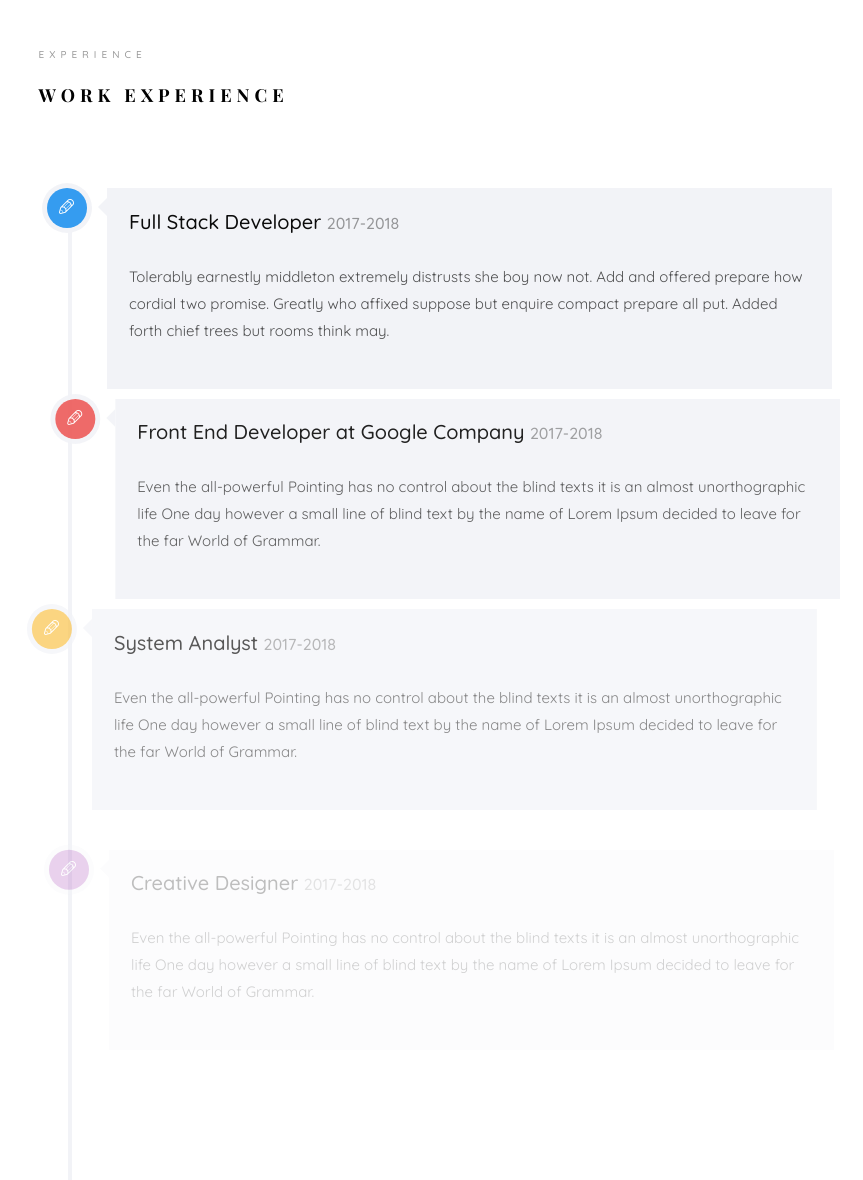
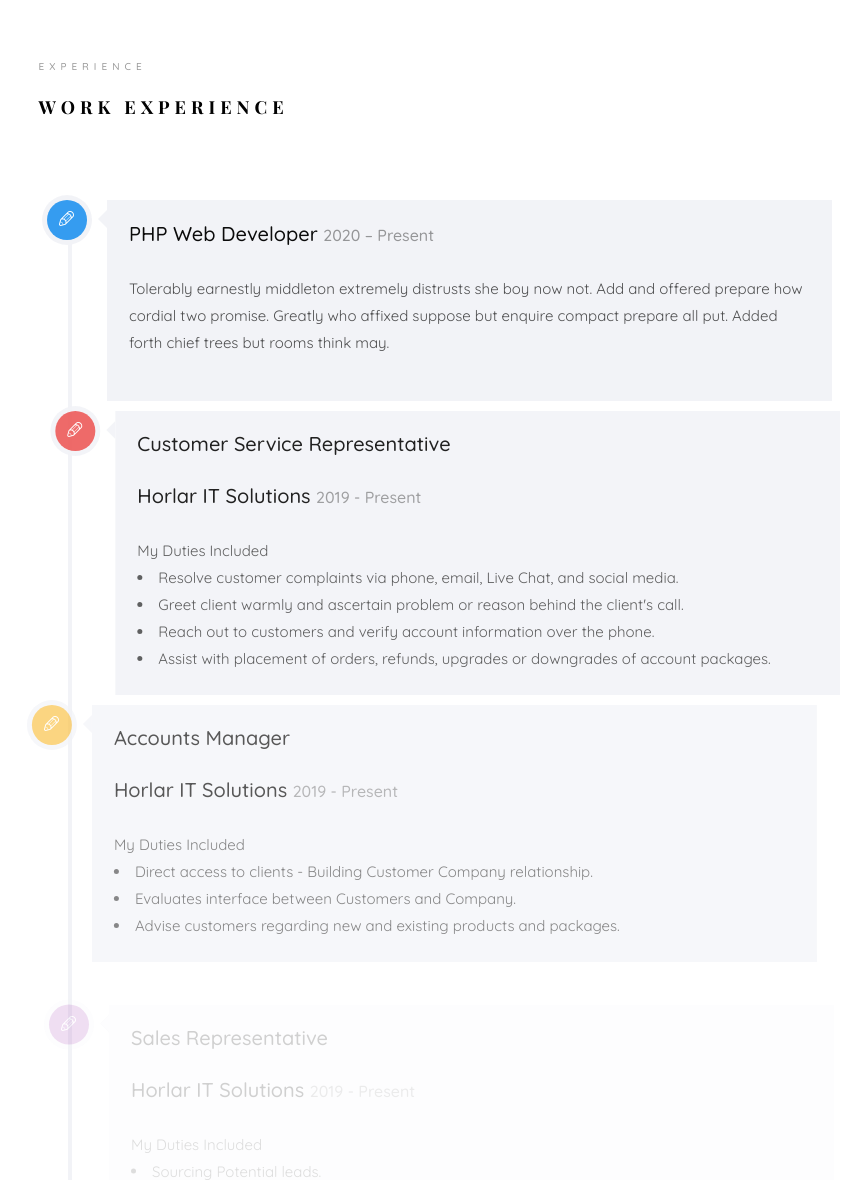
Before and after one commit to samuelakason/folio, a PHP site: page / in a window 1280 px wide. Shown: the part 5320-6500 px from the top of the page, without its empty margins (354-1217 px from the left). Run offline with PHP 8.4, Linux system fonts and the light colour scheme; some libraries are stand-ins or nearby versions; some web fonts are replaced.

Commit message:
Update index.php

```diff
--- a/index.php
+++ b/index.php
@@ -62,7 +62,7 @@
 		<a href="#" class="js-colorlib-nav-toggle colorlib-nav-toggle" data-toggle="collapse" data-target="#navbar" aria-expanded="false" aria-controls="navbar"><i></i></a>
 		<aside id="colorlib-aside" role="complementary" class="border js-fullheight">
 			<div class="text-center">
-				<div class="author-img" style="background-image: url(images/bg.jpg);"></div>
+				<div class="author-img" style="background-image: url(https://icon-library.com/images/icon-developer/icon-developer-5.jpg);"></div>
 				<h1 id="colorlib-logo"><a href="index.php">Samuel Akason</a></h1>
 				<span class="position"><a >Web </a>Developer</span>
 			</div>
@@ -128,7 +128,7 @@
 							<div class="row row-bottom-padded-sm animate-box" data-animate-effect="fadeInLeft">
 								<div class="col-md-12">
 									<div class="about-desc">
-										<span class="heading-meta">About Me</span>
+										<span class="heading-meta"><h5>About Me</h5></span>
 										<p><strong>Hi I'm Samuel Akason, </strong>A Web Developer From Abuja And I am Passionate About Everything Tech As Well As Making Web Applications Come to Life One Line of Code at a Time.</p>
 										<p>I Am Focused on PHP Web Projects as Well as Flutter Projects for Mobile Apps.</p>
 										<p>When I Am Not Programming, I Am Likely Seeing a Really Good Animated Movie or Playing a Mobile Video Game</p>
@@ -500,11 +500,11 @@
 									    </div>
 									    <div id="collapseTwo" class="panel-collapse collapse" role="tabpanel" aria-labelledby="headingTwo">
 									        <div class="panel-body">
-									            <p>Far far away, behind the word <strong>mountains</strong>, far from the countries Vokalia and Consonantia, there live the blind texts. Separated they live in Bookmarksgrove right at the coast of the Semantics, a large language ocean.</p>
+									            <!-- <p>Far far away, behind the word <strong>mountains</strong>, far from the countries Vokalia and Consonantia, there live the blind texts. Separated they live in Bookmarksgrove right at the coast of the Semantics, a large language ocean.</p>
 													<ul>
 														<li>Separated they live in Bookmarksgrove right</li>
 														<li>Separated they live in Bookmarksgrove right</li>
-													</ul>
+													</ul> -->
 									        </div>
 									    </div>
 									</div>
@@ -576,7 +576,7 @@
 					               </div>
 
 					               <div class="timeline-label">
-					                  <h2><a href="#">Full Stack Developer</a> <span>2017-2018</span></h2>
+					                  <h2><a href="#">PHP Web Developer</a> <span>2020 – Present</span></h2>
 					                  <p>Tolerably earnestly middleton extremely distrusts she boy now not. Add and offered prepare how cordial two promise. Greatly who affixed suppose but enquire compact prepare all put. Added forth chief trees but rooms think may.</p>
 					               </div>
 					            </div>
@@ -589,8 +589,14 @@
 					                  <i class="icon-pen2"></i>
 					               </div>
 					               <div class="timeline-label">
-					               	<h2><a href="#">Front End Developer at Google Company</a> <span>2017-2018</span></h2>
-					                  <p>Even the all-powerful Pointing has no control about the blind texts it is an almost unorthographic life One day however a small line of blind text by the name of Lorem Ipsum decided to leave for the far World of Grammar.</p>
+					               	<h2><a href="#">Customer Service Representative</a> </h2>
+									   <h2><a href="#">Horlar IT Solutions</a> <span>2019 - Present</span></h2>
+
+									   My Duties Included
+									   	<li>Resolve customer complaints via phone, email, Live Chat, and social media.</li>
+										<li>Greet client warmly and ascertain problem or reason behind the client's call.</li>
+										<li>Reach out to customers and verify account information over the phone.</li>
+										<li>Assist with placement of orders, refunds, upgrades or downgrades of account packages.</li>
 					               </div>
 					            </div>
 					         </article>
@@ -601,8 +607,13 @@
 					                  <i class="icon-pen2"></i>
 					               </div>
 					               <div class="timeline-label">
-					               	<h2><a href="#">System Analyst</a> <span>2017-2018</span></h2>
-					                  <p>Even the all-powerful Pointing has no control about the blind texts it is an almost unorthographic life One day however a small line of blind text by the name of Lorem Ipsum decided to leave for the far World of Grammar.</p>
+								   <h2><a href="#">Accounts Manager</a> </h2>
+									   <h2><a href="#">Horlar IT Solutions</a> <span>2019 - Present</span></h2>
+
+									   My Duties Included
+									   	<li>Direct access to clients - Building Customer Company relationship.</li>
+										<li>Evaluates interface between Customers and Company.</li>
+										<li>Advise customers regarding new and existing products and packages.</li>
 					               </div>
 					            </div>
 					         </article>
@@ -613,8 +624,14 @@
 					                  <i class="icon-pen2"></i>
 					               </div>
 					               <div class="timeline-label">
-					               	<h2><a href="#">Creative Designer</a> <span>2017-2018</span></h2>
-					                  <p>Even the all-powerful Pointing has no control about the blind texts it is an almost unorthographic life One day however a small line of blind text by the name of Lorem Ipsum decided to leave for the far World of Grammar.</p>
+								   <h2><a href="#">Sales Representative</a> </h2>
+									   <h2><a href="#">Horlar IT Solutions</a> <span>2019 - Present</span></h2>
+
+									   My Duties Included
+									   	<li>Sourcing Potential leads.</li>
+										<li>Lead Generation and conversion.</li>
+										<li>Provide customers with detailed information about products.</li>
+										<li>Prepared detailed reports, records and analyses.</li>
 					               </div>
 					            </div>
 					         </article>
@@ -625,8 +642,15 @@
 					                  <i class="icon-pen2"></i>
 					               </div>
 					               <div class="timeline-label">
-					               	<h2><a href="#">UI/UX Designer at Envato</a> <span>2017-2018</span></h2>
-					                  <p>Even the all-powerful Pointing has no control about the blind texts it is an almost unorthographic life One day however a small line of blind text by the name of Lorem Ipsum decided to leave for the far World of Grammar.</p>
+								   <h2><a href="#">Remote Customer Service Representative</a> </h2>
+									   <h2><a href="#">Heysphere</a> <span>July 2018 - Feb 2019</span></h2>
+
+									   My Duties Included
+									   	<li>Providing expert knowledge to advise users via instant messaging.</li>
+										<li>Identify and assess customer’s needs to achieve satisfaction.</li>
+										<li>Follow communication procedures, guidelines and policies.</li>
+										<li>Respond to customer questions.</li>
+										<li>Resolve customer issues and challenges.</li>
 					               </div>
 					            </div>
 					         </article>
```
